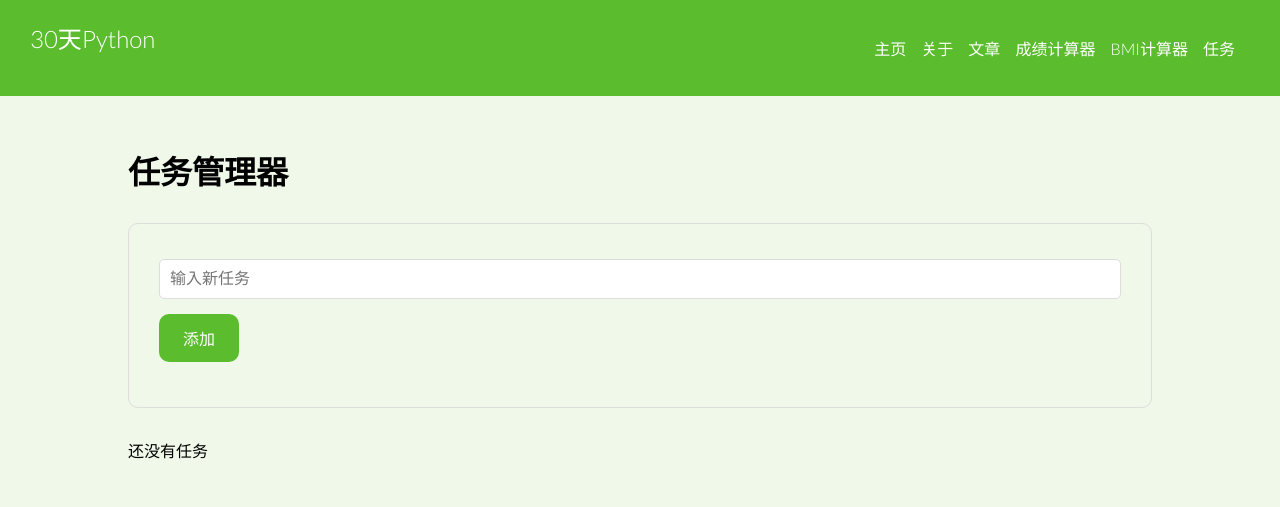
After one commit to Kho10-16/python_for_web, a Flask app: page /tasks in a window 1280 px wide. The commit adds this page. Shown: the top 507 px of the page. Run offline with Flask 3, Linux system fonts and the light colour scheme.

Commit message:
Add a task manager

```diff
--- a/app.py
+++ b/app.py
@@ -91,6 +91,21 @@ def bmi_result():
     message = f'你的BMI里{bmi_value:.1f}, 属于:{status}'
     return render_template('bmi_result.html', message=message, title='BMI结果')
 
+tasks = []
+
+tasks = []
+
+@app.route('/tasks')
+def task_list():
+    return render_template('tasks.html', tasks=tasks, title='任务管理器')
+
+@app.route('/tasks/add', methods=['POST'])
+def add_task():
+    task = request.form['task'].strip()
+    if task:
+        tasks.append(task)
+    return redirect(url_for('task_list'))
+
 if __name__ == '__main__':
     # 部署时我们使用环境变量
     # 使其同时适用于生产和开发环境
--- a/templates/layout.html
+++ b/templates/layout.html
@@ -40,6 +40,9 @@
           <li class="nav-list">
             <a class="nav-link active" href="{{ url_for('bmi')}}">BMI计算器</a>
           </li>
+          <li class="nav-list">
+            <a class="nav-link active" href="{{ url_for('task_list') }}">任务</a>
+          </li>
         </ul>
       </div>
     </header>
--- /dev/null
+++ b/templates/tasks.html
@@ -0,0 +1,24 @@
+{% extends 'layout.html' %} {% block content %}
+<div class="container">
+  <h1>任务管理器</h1>
+
+  <form action="{{ url_for('add_task') }}" method="POST">
+    <div>
+      <input type="text" name="task" placeholder="输入新任务" required />
+    </div>
+    <div>
+      <button type="submit">添加</button>
+    </div>
+  </form>
+
+  {% if tasks %}
+  <ul>
+    {% for task in tasks %}
+    <li>{{ loop.index }}. {{ task }}</li>
+    {% endfor %}
+  </ul>
+  {% else %}
+  <p>还没有任务</p>
+  {% endif %}
+</div>
+{% endblock %}
```
